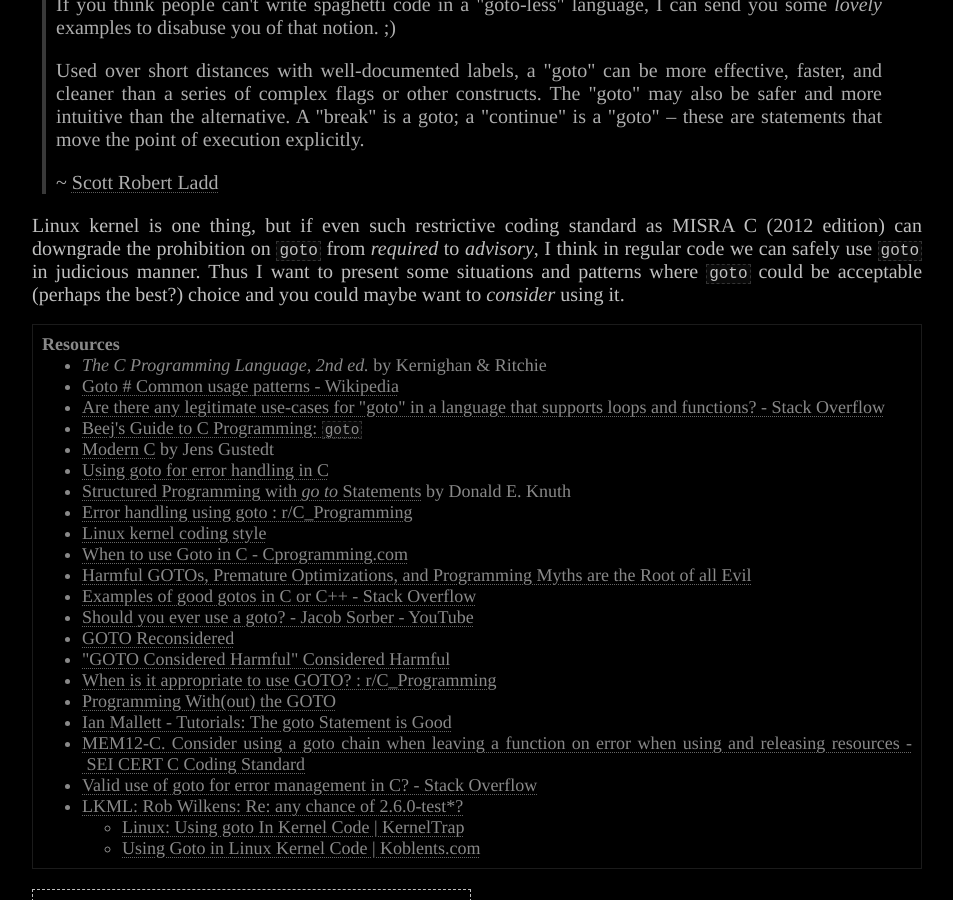
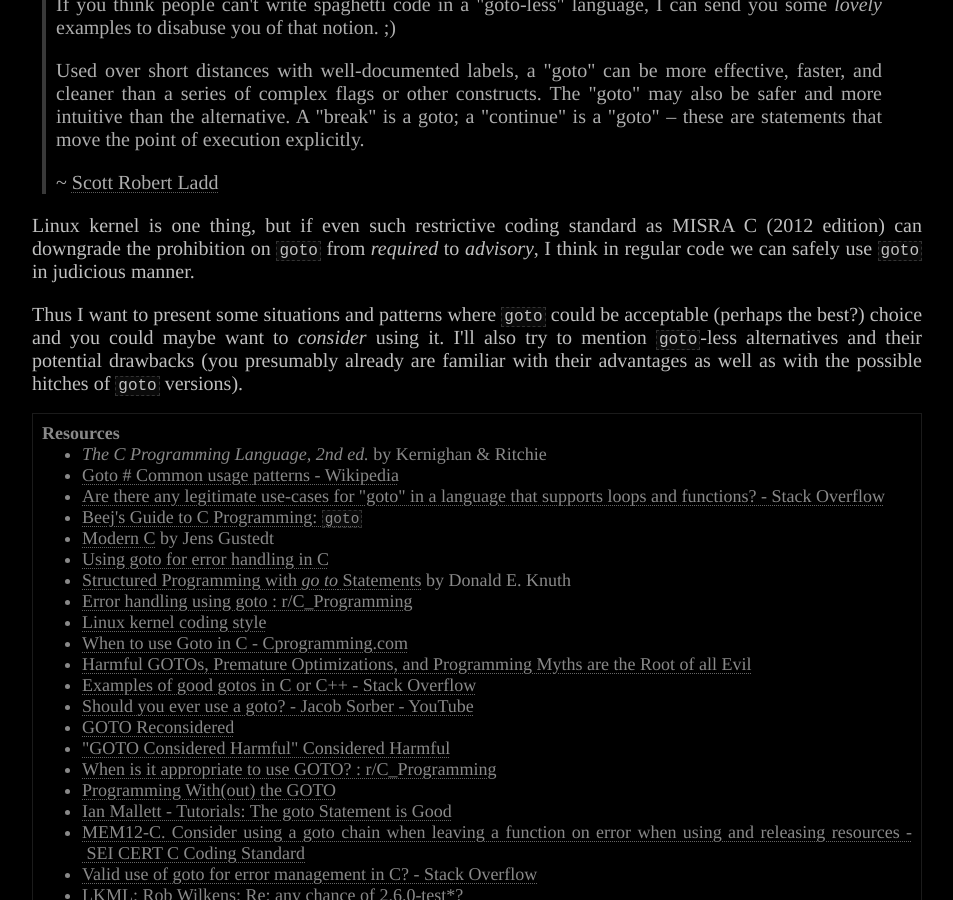
Before and after one commit to Jorenar/blog, a Jekyll site: the page built from _posts/2023-02-26-gotophobia-harmful.md, in a window 1280 px wide and 900 px high, scrolled down 653 px. Shown: the whole window, without its empty margins (163-1116 px from the left). Built offline with Jekyll 4.4.1, drawn with Linux system fonts in a browser that asks for light colours; some of the changed text lies outside the part shown.

````diff
--- a/_posts/2023-02-26-gotophobia-harmful.md
+++ b/_posts/2023-02-26-gotophobia-harmful.md
@@ -49,9 +49,13 @@ to just ignore the topic entirely and let the students later wonder why they get
 Linux kernel is one thing, but if even such restrictive coding standard
 as MISRA C (2012 edition) can downgrade the prohibition on `goto` from
 _required_ to _advisory_, I think in regular code we can safely use `goto`
-in judicious manner. Thus I want to present some situations and patterns
-where `goto` could be acceptable (perhaps the best?) choice and you could
-maybe want to *consider* using it.
+in judicious manner.
+
+Thus I want to present some situations and patterns where `goto` could be acceptable
+(perhaps the best?) choice and you could maybe want to *consider* using it.
+I'll also try to mention `goto`-less alternatives and their potential drawbacks
+(you presumably already are familiar with their advantages as well as with
+ the possible hitches of `goto` versions).
 
 <aside markdown="1">
 **Resources**
@@ -500,8 +504,12 @@ static int mmp2_audio_clk_probe(struct platform_device *pdev)
 
 Drawbacks:
  * <span title="Things should not be multiplied beyond what is required">"Entia non sunt multiplicanda praeter necessitatem"</span>
- * reading bottom-up instead of top-bottom
- * may require passing context around
+   (not only new functions, but often also `struct`s)
+ * often require passing context around
+   * increase in pointing to pointers
+   * aforementioned additional `struct`s
+ * fragmented code
+   * temptation to needlessly abstract it away
 
 ```c
 static inline int foo_2(int bar)
````
